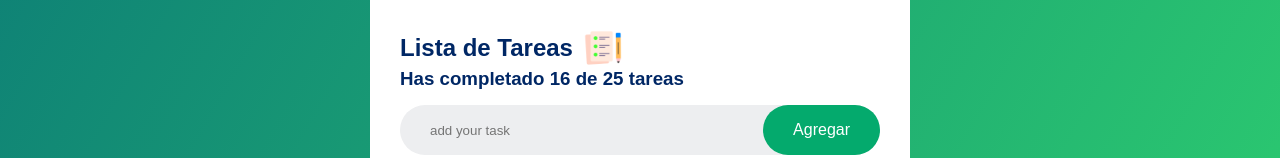
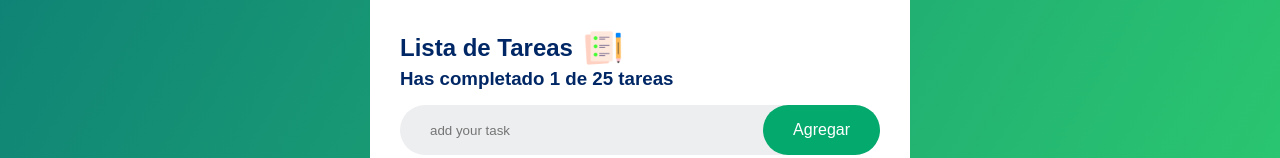
Before and after one commit to pcap087/react-todo-app, a React (Create React App) app: page / in a window 1280 px wide. Shown: the part 122-280 px from the top of the page. Built offline with nearby package versions, Linux system fonts and the light colour scheme.

Commit message:
update app "hasta la clase 7"

```diff
--- a/src/App.js
+++ b/src/App.js
@@ -1,3 +1,4 @@
+import React from 'react';
 import { TodoCounter } from './TodoCounter';
 import { TodoSearch } from './TodoSearch';
 import { TodoList } from './TodoList';
@@ -11,12 +12,25 @@ const defaultTareas = [
 ]
 
 function App() {
+    const [tareas, setTareas] = React.useState(defaultTareas);
+
+    const [searchValue, setSearchValue] = React.useState('');
+
+    const completedTodos = tareas.filter(todo => !!todo.completed).length;
+    const totalTodos = 0;
+
     return (
         <div className="container">
             <div className="todo-app">
-                <TodoCounter completed={16} total={25}/>
+                <TodoCounter
+                    completed={completedTodos}
+                    total={25}
+                />
                 <div className="row">
-                    <TodoSearch/>
+                    <TodoSearch
+                        searchValue={searchValue}
+                        setSearchValue={setSearchValue}
+                    />
                     <CreateTodoButton/>
                 </div>
                 <TodoList>
--- a/src/CreateTodoButton.js
+++ b/src/CreateTodoButton.js
@@ -1,6 +1,16 @@
 function CreateTodoButton() {
+    //traditional function
+    // function clickButton(){
+    //     console.log('click button');
+    // }
+
+    //arrow function
+    let clickButton = () => {
+        console.log('click button');
+    };
+
     return (
-        <button>Agregar</button>
+        <button onClick={clickButton}>Agregar</button>
     )
 }
 
--- a/src/TodoSearch.js
+++ b/src/TodoSearch.js
@@ -1,9 +1,16 @@
+import React from 'react';
 
-function TodoSearch() {
+function TodoSearch({
+    searchValue,
+    setSearchValue}){
     return (
-        <>
-            <input type="text" placeholder="add your task"/>
-        </>
+    <>
+        <input type="text"
+            onChange={e => setSearchValue(e.target.value)}
+            value={searchValue}
+            placeholder="add your task"
+        />
+    </>
     )
 }
 
```
